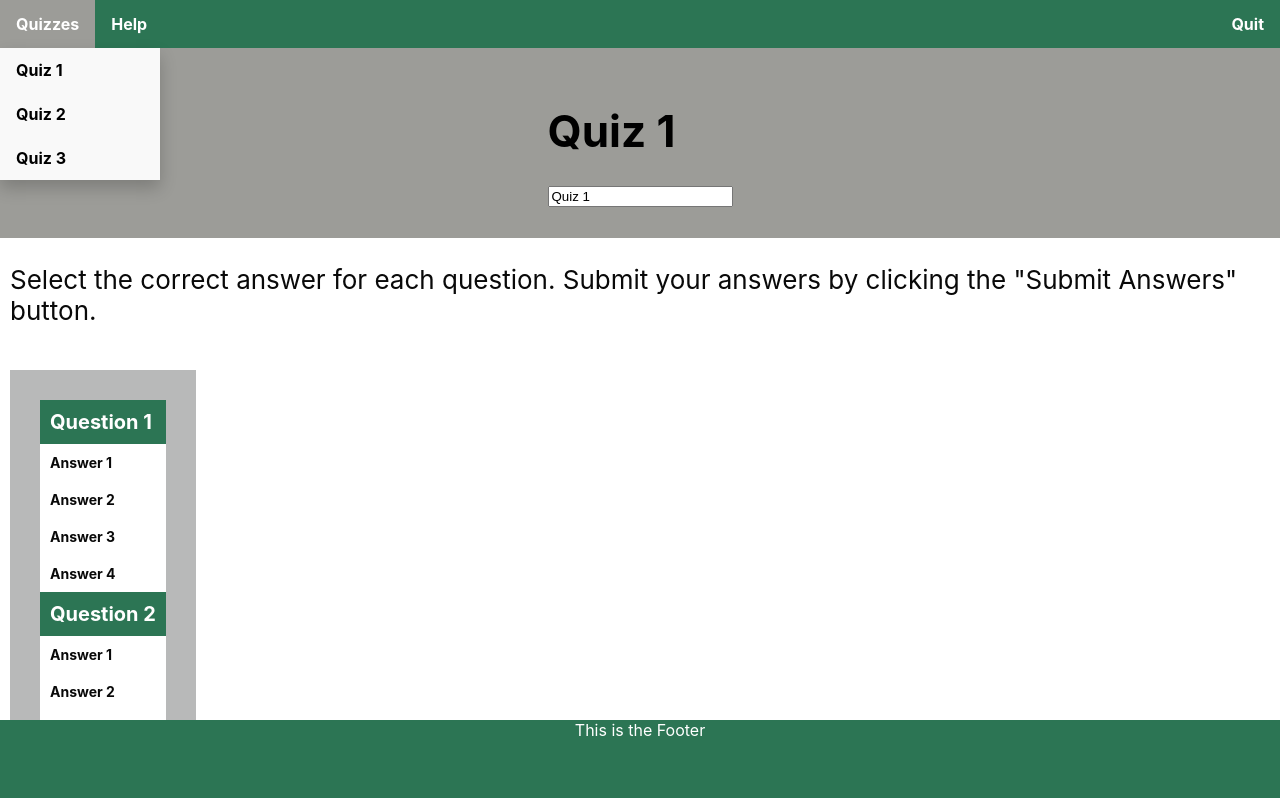
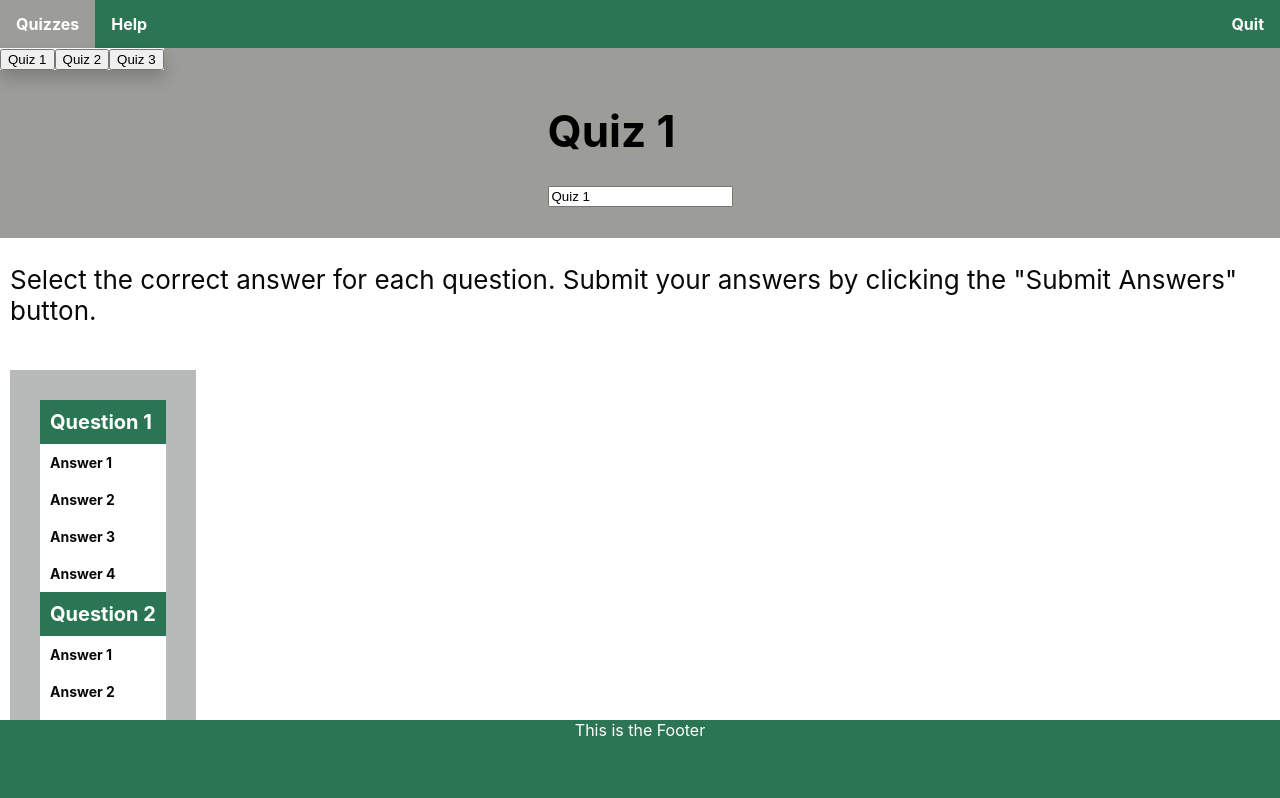
Before and after one commit to btaskinen/FullStackKoulutus2022, a React (Create React App) app in the folder quiz-page/: page / in a window 1280 px wide. Shown: the top 798 px of the page. Built offline with nearby package versions, Linux system fonts and the light colour scheme.

Commit message:
turned dropdown into buttons

```diff
--- a/quiz-page/src/App.js
+++ b/quiz-page/src/App.js
@@ -10,7 +10,6 @@ import Questions from "./Questions";
 import Navbar from "./Navbar";
 import { useReducer } from "react";
 
-function App() {
 let question1 = {
   questionText: "Question 1",
   answers: ["Answer 1", "Answer 2", "Answer 3", "Answer 4"],
@@ -73,16 +72,21 @@ function App() {
 
 let quizzes = [quiz1, quiz2, quiz3];
 
-  function reducer(state, action) {
+function reducer(quiz, action) {
   switch (action.type) {
     case "QUIZ_NUMBER_CHANGER":
-        return { ...state, quizNumber: action.payload.quizNumber };
+      return { ...quiz, quiz: action.payload.quiz };
+    case "QUESTION_CHANGER":
+      return { ...quiz, quiz: action.payload.quizNumber };
+    case "ANSWER_CHANGER":
+      return { ...quiz, quizNumber: action.payload.quizNumber };
 
     default:
       throw new Error("Something went wrong!");
   }
 }
 
+function App() {
   const [quiz, dispatch] = useReducer(reducer, quiz1);
 
   // const [quizNumber, setQuiz] = useState(quiz1);
--- a/quiz-page/src/Navbar.js
+++ b/quiz-page/src/Navbar.js
@@ -11,7 +11,11 @@ const Navbar = (props) => {
           <button className="dropbtn">Quizzes</button>
           <div className="dropdown-content">
             {props.quizzes.map((quiz) => {
-              return <a href="#">{quiz.quizName}</a>;
+              return (
+                <button className="dropdown-buttons" href="#">
+                  {quiz.quizName}
+                </button>
+              );
             })}
           </div>
         </div>
--- a/quiz-page/src/QuizPage.js
+++ b/quiz-page/src/QuizPage.js
@@ -5,6 +5,7 @@ import "./Quizzes";
 import Quizzes from "./Quizzes";
 
 function QuizPage(props) {
+  console.log(props);
   return (
     <div>
       <header className="App-header">
```
Lines whose indentation alone changed are shown as unchanged.
